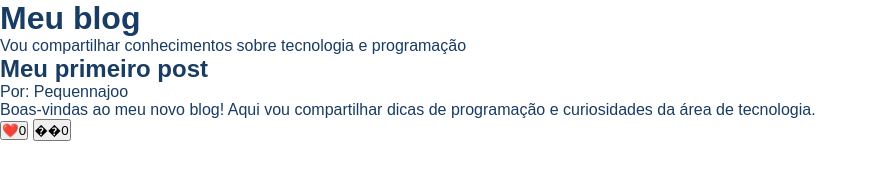
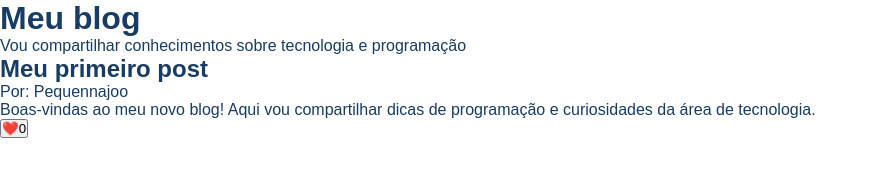
Before and after one commit to josefinagoncalves-create/blogtech, a plain HTML site: page index.html in a window 1280 px wide. Shown: the whole page, without its empty margins (0-878 px from the left). Drawn offline with Linux system fonts and the light colour scheme.

Commit message:
hssdhjfd

```diff
--- a/index.html
+++ b/index.html
@@ -27,5 +27,3 @@
 }
 
 </script>
-
-<button>��<span>0</span></button>
```
